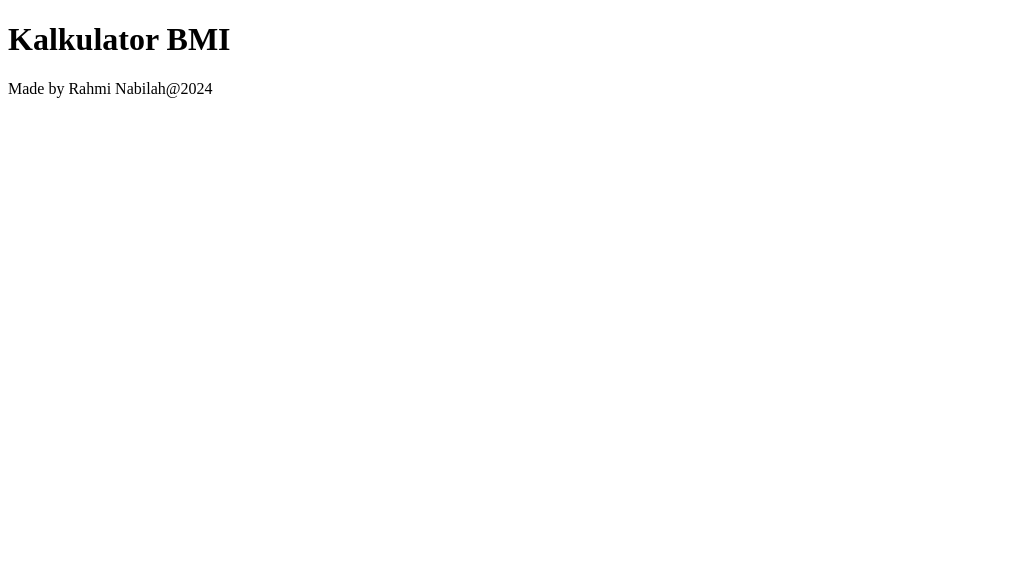
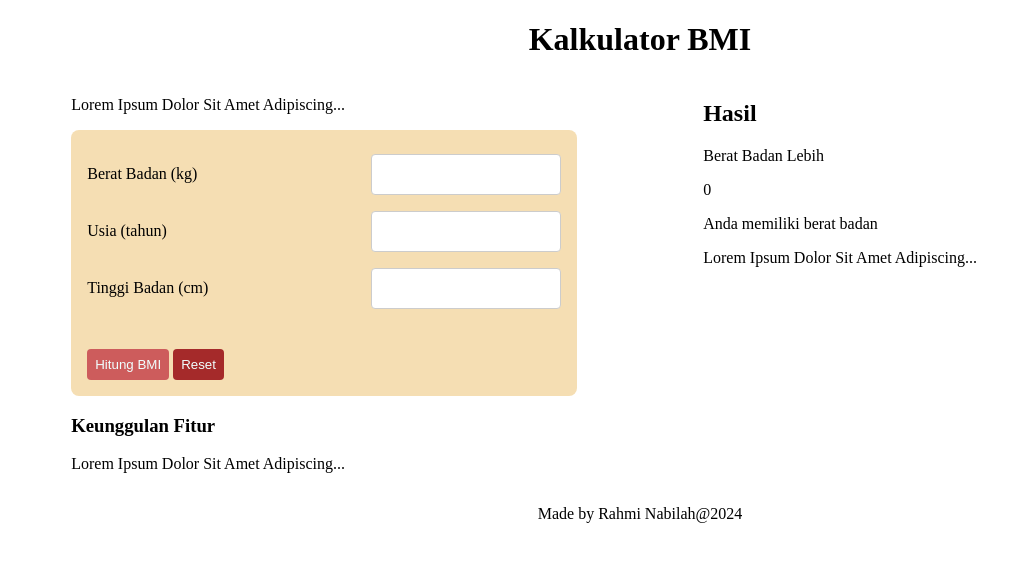
Before and after one commit to revou-fundamental-course/25-nov-24-RahmiNabilah20, a plain HTML site: page index.html in a window 1280 px wide. Shown: the whole page, without its empty margins (0-1031 px from the left). Drawn offline with Linux system fonts and the light colour scheme.

Commit message:
update html & css styles

```diff
--- a/css/styles.css
+++ b/css/styles.css
@@ -1 +1,62 @@
 /* ini file css */
+
+.main-header {
+    text-align: center;
+}
+
+main{
+    display: flex;
+    justify-content: space-around;
+}
+
+.main-section {
+    width: 40%;
+}
+
+footer {
+    text-align: center;
+}
+
+form {
+    background-color: wheat;
+    padding: 16px;
+    border-radius: 8px;
+}
+
+.form-item {
+    display: flex;
+    justify-content: space-between;
+    align-items: center;
+}
+
+input[type=number] {
+    width: 40%;
+    padding: 12px 20px;
+    margin: 8px 0;
+    display: inline-block;
+    border: 1px solid #ccc;
+    border-radius: 4px;
+    box-sizing: border-box;
+  }
+
+  .form-button-container {
+    margin-top: 32px;
+  }
+
+  button {
+    border: 0;
+    padding: 8px;
+    border-radius: 4px;
+  }
+
+  .bg-indian-red {
+    background-color: indianred;
+  }
+
+  .bg-brown {
+    background-color: brown;
+  }
+
+  .color-azure {
+    color: azure;
+  }
--- a/index.html
+++ b/index.html
@@ -8,12 +8,78 @@
 </head>
 <body>
     <!-- Judul Website -->
-    <header>
+    <header class="main-header">
         <h1>Kalkulator BMI</h1>
     </header>
 
     <!-- Konten Website -->
-    <main></main>
+    <main>
+        <!-- Section Form Kalkulator BMI -->
+        <section class="main-section">
+            <!-- Main Article -->
+        <article>
+            <p>Lorem Ipsum Dolor Sit Amet Adipiscing...</p>
+        </article>
+
+        <!-- Main Form -->
+        <form>
+            <div class="form-item">
+                <label for="berat-badan-input">
+                    Berat Badan (kg)
+                </label>
+                <input type="number" id="berat-badan-input"/>
+            </div>
+
+            <div class="form-item">
+                <label for="usia-input">
+                    Usia (tahun)
+                </label>
+                <input type="number" id="usia-input"/>
+            </div>
+
+            <div class="form-item">
+                <label for="tinggi-badan-input">
+                    Tinggi Badan (cm)
+                </label>
+                <input type="number" id="tinggi-badan-input"/>
+            </div>
+
+            <div class="form-button-container">
+                <button class="bg-indian-red color-azure">Hitung BMI</button>
+                <button class="bg-brown color-azure">Reset</button>
+            </div>
+        </form>
+
+        <!-- Second Article -->
+        <article>
+            <header>
+                <h3>Keunggulan Fitur</h3>
+            </header>
+
+            <p>Lorem Ipsum Dolor Sit Amet Adipiscing...</p>
+        </article>
+        </section>
+
+        <!-- Section Hasil Kalkulasi -->
+        <section class="main-section">
+            <div>
+                <header>
+                    <h2>Hasil</h2>
+                </header>
+
+                <p>Berat Badan Lebih</p>
+
+                <div id="result calculation">0</div>
+
+                <p id="info-result">Anda memiliki berat badan</p>
+            </div>
+
+            <!-- Third Article -->
+            <article>
+                <p>Lorem Ipsum Dolor Sit Amet Adipiscing...</p>
+            </article>
+        </section>
+    </main>
 
     <!-- Footer Website -->
     <footer>
```
